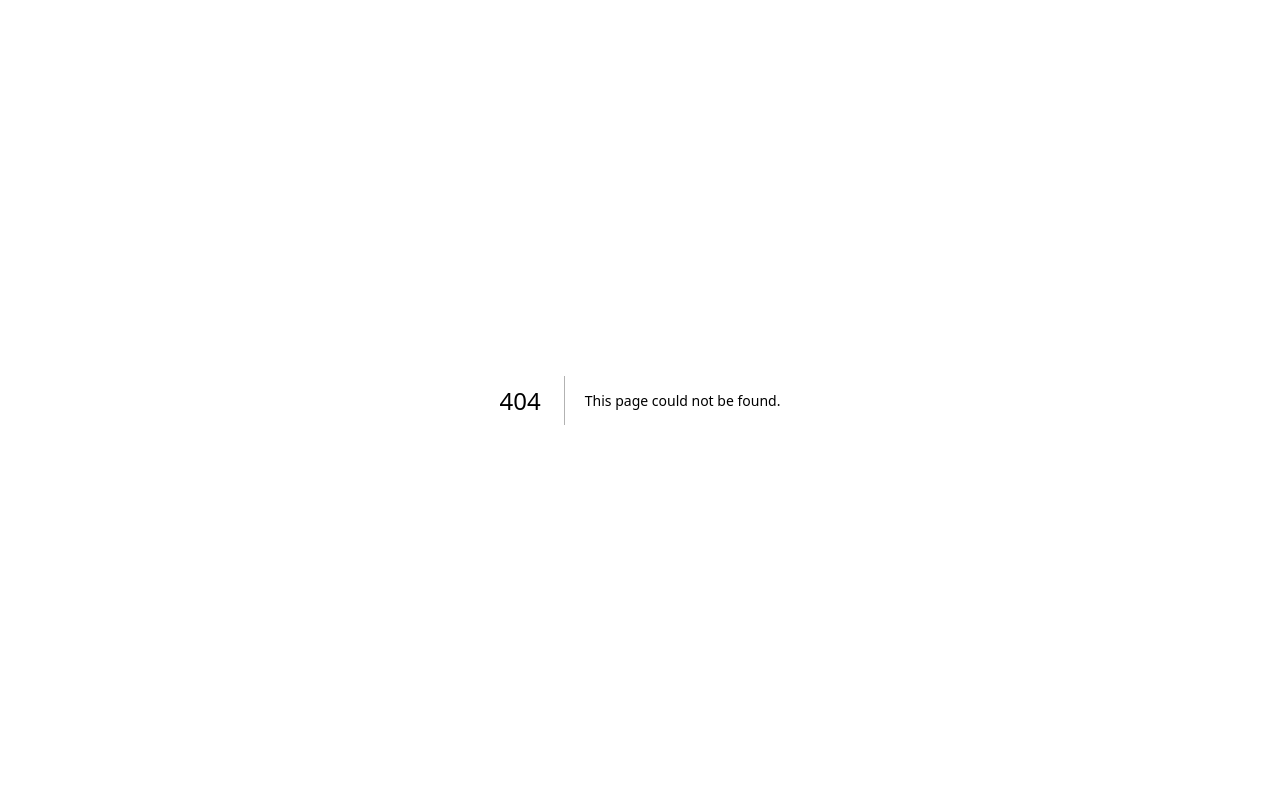
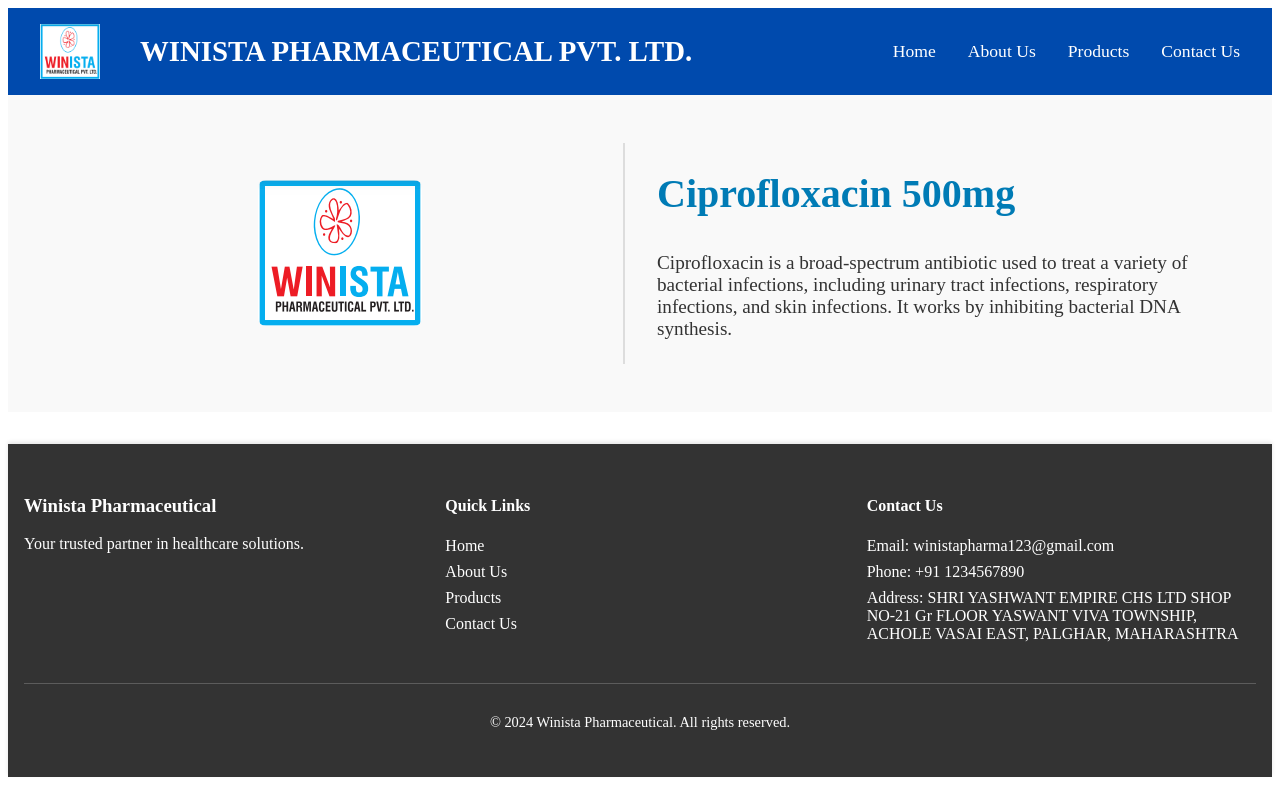
Before and after one commit to rahultripathi30/winista-pharmaceutical, a Next.js app: page /products/1 in a window 1280 px wide. Before the commit this address had no page. Built offline with nearby package versions, Linux system fonts and the light colour scheme.

Commit message:
Added the link for each product

```diff
--- /dev/null
+++ b/src/constants/products.json
@@ -0,0 +1,37 @@
+[
+    {
+      "id": 1,
+      "name": "Ciprofloxacin 500mg",
+      "description": "Ciprofloxacin is a broad-spectrum antibiotic used to treat a variety of bacterial infections, including urinary tract infections, respiratory infections, and skin infections. It works by inhibiting bacterial DNA synthesis.",
+      "image": "/images/logo.png",
+      "price": 15.99
+    },
+    {
+      "id": 2,
+      "name": "Paracetamol 500mg",
+      "description": "Paracetamol is an over-the-counter medication commonly used for pain relief and reducing fever. It is effective for headaches, muscle aches, and mild to moderate pain. It works by blocking the production of prostaglandins in the brain.",
+      "image": "/images/logo.png",
+      "price": 5.99
+    },
+    {
+      "id": 3,
+      "name": "Amoxicillin 250mg",
+      "description": "Amoxicillin is an antibiotic used to treat a range of bacterial infections, including ear infections, throat infections, and pneumonia. It works by preventing the growth of bacteria.",
+      "image": "/images/logo.png",
+      "price": 19.99
+    },
+    {
+      "id": 4,
+      "name": "Atorvastatin 20mg",
+      "description": "Atorvastatin is a statin used to lower cholesterol and triglyceride levels in the blood. It helps prevent heart disease and stroke by reducing the risk of cardiovascular events.",
+      "image": "/images/logo.png",
+      "price": 29.99
+    },
+    {
+      "id": 5,
+      "name": "Omeprazole 20mg",
+      "description": "Omeprazole is a proton pump inhibitor (PPI) used to treat gastroesophageal reflux disease (GERD), stomach ulcers, and other conditions related to excess stomach acid. It works by reducing the amount of acid in the stomach.",
+      "image": "/images/logo.png",
+      "price": 12.99
+    }
+  ]
--- /dev/null
+++ b/src/pages/products/[id].js
@@ -0,0 +1,35 @@
+import { useRouter } from 'next/router';
+import Header from "../../components/Header";
+import Footer from "../../components/Footer";
+import styles from '../../styles/ProductDetail.module.css';
+import productData from '../../constants/products.json';
+
+export default function ProductDetail() {
+  const router = useRouter();
+  const { id } = router.query; // Get product ID from URL
+  const product = productData.find((data) => data.id === Number(id));
+
+  if (!product) {
+    return <div>Product not found!</div>;
+  }
+
+  return (
+    <div>
+      <Header />
+      <main className={styles.productDetail}>
+        <div className={styles.productInfoWrapper}>
+          <div className={styles.productImageContainer}>
+            <img src={product.image} alt={product.name} className={styles.productImage} />
+          </div>
+          <div className={styles.productTextContainer}>
+            <h1 className={styles.productTitle}>{product.name}</h1>
+            <p className={styles.productDescription}>{product.description}</p>
+            {/* <p className={styles.productPrice}>Price: ${product.price}</p>
+            <button className={styles.buyNow}>Buy Now</button> */}
+          </div>
+        </div>
+      </main>
+      <Footer />
+    </div>
+  );
+}
--- /dev/null
+++ b/src/styles/ProductDetail.module.css
@@ -0,0 +1,98 @@
+/* Product Detail Page Styles */
+.productDetail {
+    display: flex;
+    justify-content: center; /* Center the content horizontally */
+    align-items: center;
+    padding: 3rem;
+    background-color: #f9f9f9;
+  }
+
+  .productInfoWrapper {
+    display: flex;
+    justify-content: space-between;
+    width: 100%;
+    max-width: 1200px; /* You can adjust the max-width based on your design */
+  }
+
+  .productImageContainer {
+    flex: 1;
+    display: flex;
+    justify-content: center;
+    align-items: center;
+  }
+
+  .productImage {
+    max-width: 100%;
+    height: auto;
+    border-radius: 8px;
+    max-width: 400px; /* Adjust the image size */
+  }
+
+  .productTextContainer {
+    flex: 1;
+    display: flex;
+    flex-direction: column;
+    justify-content: center;
+    padding-left: 2rem;
+    border-left: 2px solid #ddd; /* Vertical line */
+  }
+
+  .productTitle {
+    font-size: 2.5rem;
+    color: #007bb5;
+    margin-bottom: 1rem;
+    font-weight: bold;
+  }
+
+  .productDescription {
+    font-size: 1.2rem;
+    color: #333;
+    margin-bottom: 1.5rem;
+  }
+
+  .productPrice {
+    font-size: 1.5rem;
+    color: #007bb5;
+    margin-bottom: 2rem;
+  }
+
+  .buyNow {
+    background-color: #004aad;
+    color: white;
+    font-size: 1.2rem;
+    padding: 0.8rem 2rem;
+    border: none;
+    border-radius: 4px;
+    cursor: pointer;
+    transition: background-color 0.3s;
+  }
+
+  .buyNow:hover {
+    background-color: #0066cc;
+  }
+
+  /* Responsive Design */
+  @media (max-width: 768px) {
+    .productDetail {
+      padding: 1rem;
+    }
+
+    .productInfoWrapper {
+      flex-direction: column;
+      align-items: center;
+    }
+
+    .productImageContainer {
+      margin-bottom: 2rem;
+    }
+
+    .productTextContainer {
+      padding-left: 0;
+      border-left: none;
+    }
+
+    .productImage {
+      max-width: 100%;
+      margin: 0;
+    }
+  }
```
Also changed, not shown: src/pages/products.js (+13 -24 lines).
